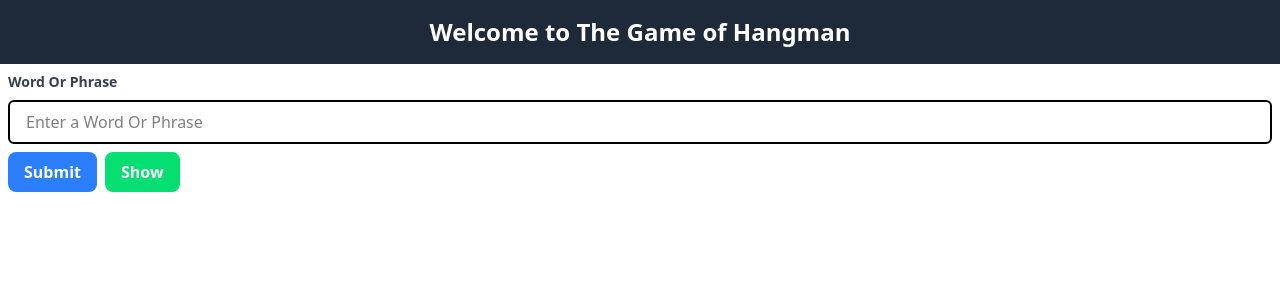
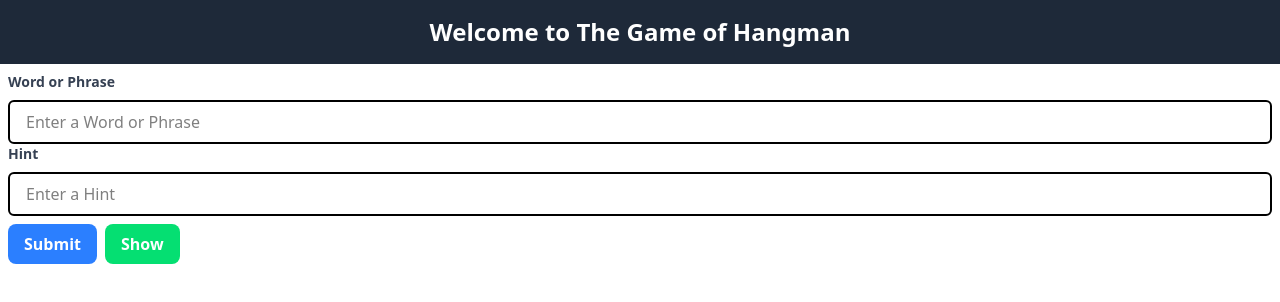
Before and after one commit to RethikRaj/HangmanReact, a React (Vite) app: page / in a window 1280 px wide. Shown: the top 302 px of the page. Built offline with nearby package versions, Linux system fonts and the light colour scheme.

Commit message:
added hint

```diff
--- a/src/Pages/PlayPage/PlayPage.jsx
+++ b/src/Pages/PlayPage/PlayPage.jsx
@@ -7,6 +7,7 @@ import Hangman from "../../components/Hangman/Hangman";
 const PlayPage = () => {
     const location = useLocation();
     const secretWord = location.state?.secretWord;
+    const hint = location.state?.hint;
     const secretWordSet = useMemo(() => new Set(secretWord.toUpperCase().split("")), [secretWord]);
 
     const [usedLetters, setUsedLetters] = useState([]);
@@ -33,7 +34,11 @@ const PlayPage = () => {
 
 
     return (
-        <div className="flex justify-center gap-10">
+        <div className="flex flex-col items-center mt-5">
+            <div>
+                <h1 className="font-bold text-5xl">Hint : {hint}</h1>
+            </div>
+            <div className="flex justify-center gap-10 mt-10">
                 <div className="flex flex-col items-center justify-center">
                     <MaskedInput secretWord={secretWord} usedLetters={usedLetters}/>
 
@@ -43,6 +48,8 @@ const PlayPage = () => {
                     <Hangman chance={chance}/>
                 </div>
             </div>
+        </div>
+
 
     )
 }
--- a/src/Pages/StartPage/StartPage.jsx
+++ b/src/Pages/StartPage/StartPage.jsx
@@ -4,17 +4,17 @@ import TextInputFormContainer from "../../components/TextInputForm/TextInputForm
 const StartPage = () => {
     const navigate = useNavigate();
 
-    const onSubmitHandler = (inputValue) => {
-        if(inputValue.length < 3){
+    const onSubmitHandler = (inputWordValue, inputHintValue) => {
+        if(inputWordValue.length < 3){
             alert("Please enter a word or phrase with at least 3 characters.");
             return;
         }
-        navigate("/play",{state:{ secretWord: inputValue }});
+        navigate("/play",{state:{ secretWord: inputWordValue , hint : inputHintValue}});
     }
 
     return (
         <div className="flex justify-center h-screen">
-            <TextInputFormContainer label={"Word Or Phrase"} onSubmitHandler={onSubmitHandler}/>
+            <TextInputFormContainer onSubmitHandler={onSubmitHandler}/>
         </div>
     )
 }
--- a/src/components/TextInputForm/TextInputForm.jsx
+++ b/src/components/TextInputForm/TextInputForm.jsx
@@ -1,12 +1,13 @@
 import Button from "../Button/Button";
 import TextInput from "../TextInput/TextInput";
 
-const TextInputForm = ({handleFormSubmit,  inputRef, inputType,setInputType,label}) => {
+const TextInputForm = ({handleFormSubmit,  inputWordRef, inputHintRef,inputType,setInputType}) => {
 
     return (
         <form className="m-2 w-full" onSubmit={handleFormSubmit}>
             <div className="">
-                <TextInput inputType={inputType} label={label} inputRef={inputRef}/>
+                <TextInput inputType={inputType} label={"Word or Phrase"} inputRef={inputWordRef}/>
+                <TextInput inputType={inputType} label={"Hint"} inputRef={inputHintRef}/>
             </div>
             <div className="flex mt-2 gap-2">
                 <Button text={"Submit"} styleType={"primary"} buttonType="submit"/>
--- a/src/components/TextInputForm/TextInputFormContainer.jsx
+++ b/src/components/TextInputForm/TextInputFormContainer.jsx
@@ -3,19 +3,20 @@
 import { useRef, useState } from "react";
 import TextInputForm from "./TextInputForm";
 
-const TextInputFormContainer = ({onSubmitHandler,label}) => {
-    const inputRef = useRef(null);
+const TextInputFormContainer = ({onSubmitHandler}) => {
+    const inputWordRef = useRef(null);
+    const inputHintRef = useRef(null);
     const [inputType, setInputType] = useState("password");
 
 
     const handleFormSubmit = (event) => {
         event.preventDefault();
-        console.log("Form submitted with value:", inputRef.current.value);
-        onSubmitHandler?.(inputRef.current.value); // Call the parent handler if provided
+        console.log("Form submitted with value:", inputWordRef.current.value , inputHintRef.current.value);
+        onSubmitHandler?.(inputWordRef.current.value, inputHintRef.current.value); // Call the parent handler if provided
     };
 
     return (
-        <TextInputForm handleFormSubmit={handleFormSubmit} inputRef={inputRef} inputType={inputType} setInputType={setInputType} label={label}/>
+        <TextInputForm handleFormSubmit={handleFormSubmit} inputWordRef={inputWordRef} inputHintRef={inputHintRef} inputType={inputType} setInputType={setInputType} />
     )
 }
 
```
Lines whose indentation alone changed are shown as unchanged.
